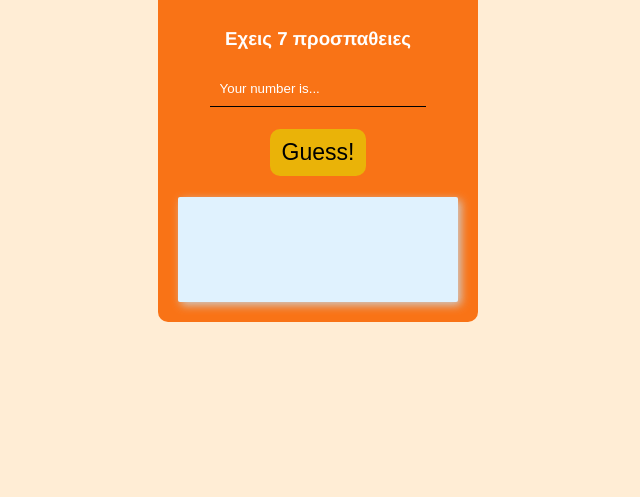
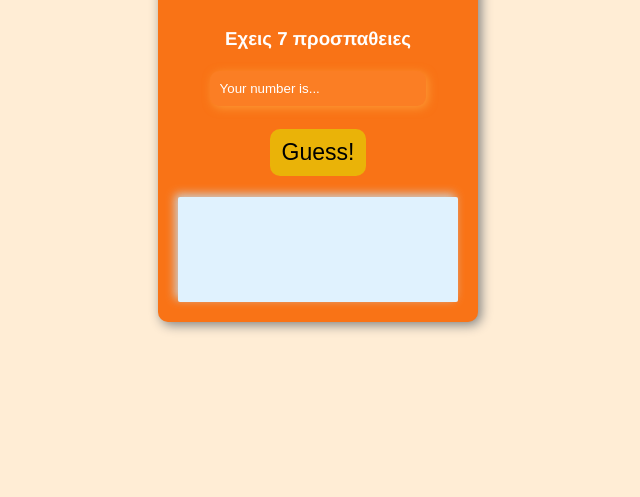
Before and after one commit to GabGaitanidis/guess-the-number, a plain HTML site: page index.html in a window 1280 px wide. Shown: the part 303-800 px from the top of the page, without its empty margins (322-962 px from the left). Drawn offline with Linux system fonts and the light colour scheme.

Commit message:
changed shadows

```diff
--- a/styles.css
+++ b/styles.css
@@ -19,7 +19,7 @@ body{
   align-items: center;
   font-size: 20px;
   background-color: #e0f2fe;
-  box-shadow: 3px 3px 10px #cecece;
+  box-shadow: -3px -3px 10px #cecece;
   border-radius: 2px;
 }
 .container{
@@ -30,6 +30,7 @@ body{
   background-color: #f97316;
   border: none;
   border-radius: 10px;
+  box-shadow: 3px 3px 12px grey;
 }
 .input-div{
   display: flex;
@@ -58,8 +59,9 @@ button{
 input{
   width: 90%;
   border: none;
-  border-bottom: 1px solid;
-  background-color: transparent;
+  background-color: rgb(251, 126, 36);
+  box-shadow: 2px 2px 10px rgba(255, 184, 78, 0.562);
+  border-radius: 9px;
   outline: none;
   margin: 0px auto;
   padding: 10px;
```
